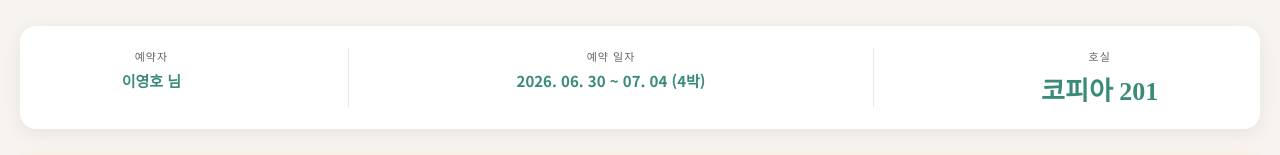
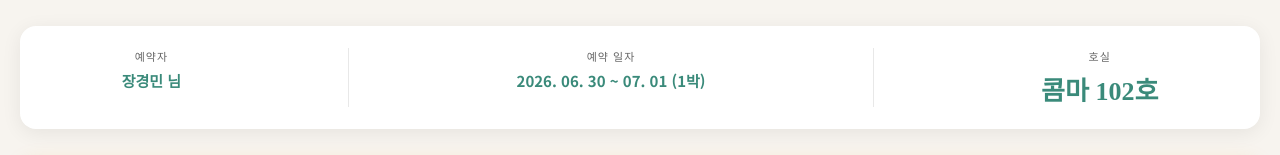
Before and after one commit to partyok-create/idino-guide, a plain HTML site: page guest2.html in a window 1280 px wide. Shown: the part 209-364 px from the top of the page. Drawn offline with Linux system fonts and the light colour scheme.

Commit message:
예약: 팀2 장경민 2026. 06. 30 ~ 07. 01 (1박) 콤마 102호

```diff
--- a/guest2.html
+++ b/guest2.html
@@ -299,17 +299,17 @@ to { opacity: 1; transform: translateY(0); }
 <div class="info-card">
 <div class="info-item">
 <label>예약자</label>
-<div class="val">이영호 님</div>
+<div class="val">장경민 님</div>
 </div>
 <div class="divider-v"></div>
 <div class="info-item">
 <label>예약 일자</label>
-<div class="val">2026. 06. 30 ~ 07. 04 (4박)</div>
+<div class="val">2026. 06. 30 ~ 07. 01 (1박)</div>
 </div>
 <div class="divider-v"></div>
 <div class="info-item">
 <label>호실</label>
-<div class="val big">코피아 201</div>
+<div class="val big">콤마 102호</div>
 </div>
 </div>
 
```
